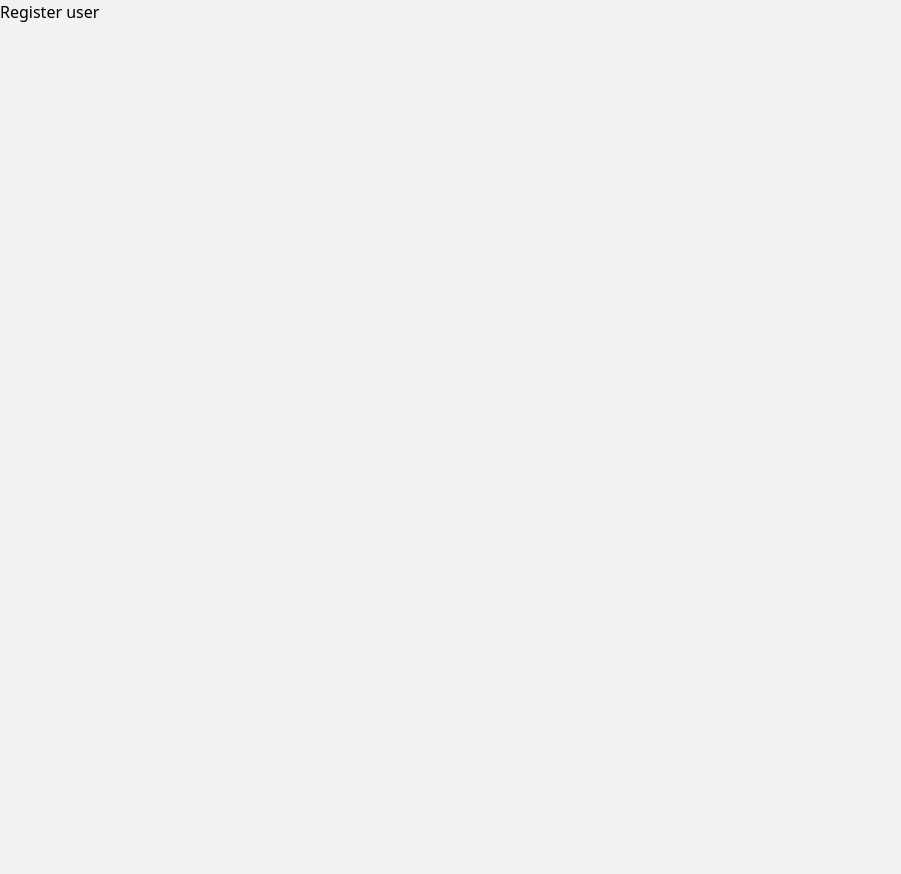
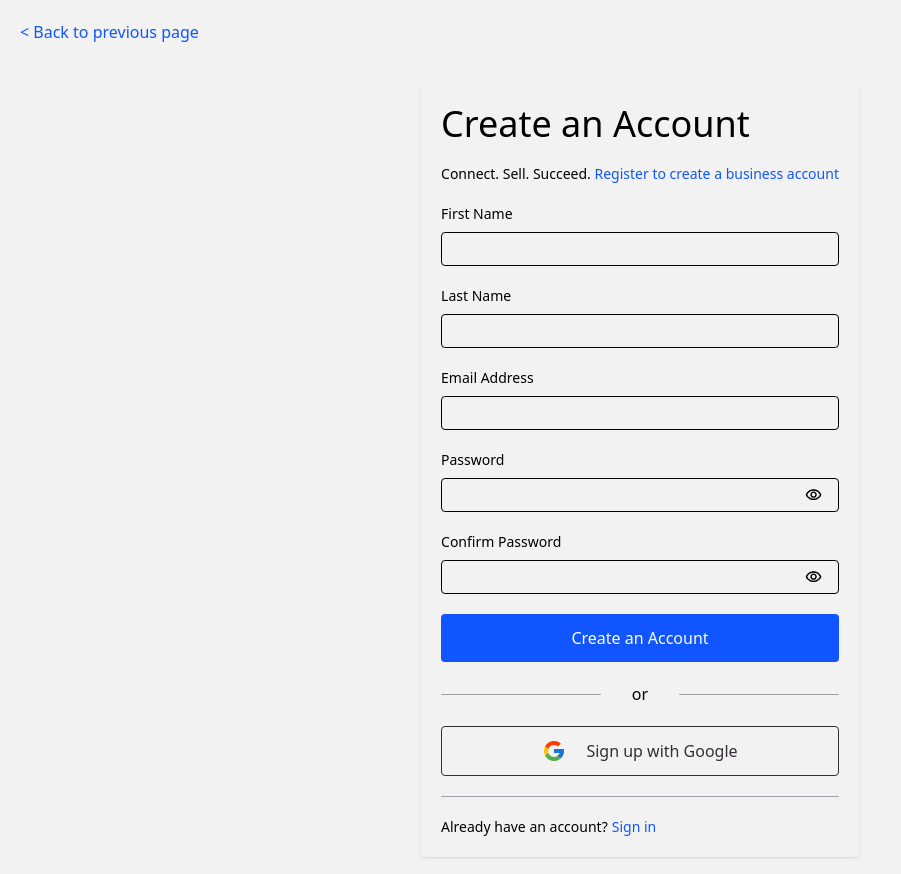
Before and after one commit to BikalRai/ecommerce-react-springboot, a React (Vite) app in the folder frontend/: page /userAuth/register in a window 1280 px wide. Shown: the top 874 px of the page, without its empty margins (0-901 px from the left). Before the commit the page ends 800 px from the top, so only its background shows below. Built offline with nearby package versions, Linux system fonts and the light colour scheme.

Commit message:
registration page design and update type condition in input type

```diff
--- a/frontend/src/components/StyledForm.jsx
+++ b/frontend/src/components/StyledForm.jsx
@@ -8,7 +8,7 @@ export default function StyledForm({
 
   return (
     <form className={`${baseStyles} ${className}`} {...rest}>
-      <h1 className='text-5xl'>{formHeader}</h1>
+      <h1 className='text-4xl'>{formHeader}</h1>
       {children}
     </form>
   );
--- a/frontend/src/components/StyledInput.jsx
+++ b/frontend/src/components/StyledInput.jsx
@@ -19,7 +19,7 @@ export default function StyledInput({
       </label>
       <div className='border rounded-sm flex items-center pr-4 peer-focus:border-blue-700'>
         <input
-          type={visibility ? "text" : name}
+          type={visibility ? "text" : type}
           id={name}
           name={name}
           className='py-1 px-4 w-full'
--- a/frontend/src/components/StyledPrimaryButton.jsx
+++ b/frontend/src/components/StyledPrimaryButton.jsx
@@ -1,6 +1,6 @@
 export default function StyledPrimaryButton({ text = "button" }) {
   return (
-    <button className='bg-primary text-light py-3 px-6 bg-primary-color rounded-sm cursor-pointer w-fit hover:bg-primary-hover transition'>
+    <button className='bg-primary text-light py-3 px-6 bg-primary-color rounded-sm cursor-pointer hover:bg-primary-hover transition'>
       {text}
     </button>
   );
--- /dev/null
+++ b/frontend/src/components/StyledSecondaryButton.jsx
@@ -0,0 +1,12 @@
+import googleIcon from "../assets/images/googleIcon.png";
+
+export default function StyledSecondaryButton({ text = "Secondary Button" }) {
+  return (
+    <button className='bg-transparent border rounded-sm text-dark font-medium py-3 px-6 cursor-pointer hover:bg-light transition-all flex justify-center items-center gap-5'>
+      <div className='w-6 h-6'>
+        <img src={googleIcon} className='h-auto w-full' />
+      </div>
+      <p>{text}</p>
+    </button>
+  );
+}
--- a/frontend/src/features/users/UserLogin.jsx
+++ b/frontend/src/features/users/UserLogin.jsx
@@ -8,7 +8,10 @@ export default function UserLogin() {
     <div className='p-5 flex flex-col gap-40 w-full h-[100dvh'>
       <Link className='font-medium text-primary'>{`< Back to previous page`}</Link>
       <div className='flex justify-center'>
-        <StyledForm className='max-w-[900px]' formHeader='Login'>
+        <StyledForm
+          className='max-w-[900px] shadow rounded-sm'
+          formHeader='Login'
+        >
           <p className='text-sm'>Make online shopping a breeze.</p>
           <StyledInput type='email' name='email' text='Email Address' />
           <StyledInput type='password' name='password' text='password' />
--- a/frontend/src/features/users/UserRegister.jsx
+++ b/frontend/src/features/users/UserRegister.jsx
@@ -1,3 +1,47 @@
+import { Link } from "react-router-dom";
+import StyledForm from "../../components/StyledForm";
+import StyledInput from "../../components/StyledInput";
+import StyledPrimaryButton from "../../components/StyledPrimaryButton";
+import StyledSecondaryButton from "../../components/StyledSecondaryButton";
+
 export default function UserRegister() {
-  return <h1>Register user</h1>;
+  return (
+    <div className='p-5 flex flex-col gap-10 w-full h-[100dvh'>
+      <Link className='font-medium text-primary'>{`< Back to previous page`}</Link>
+      <div className='flex justify-center'>
+        <StyledForm
+          formHeader='Create an Account'
+          className='shadow rounded-sm'
+        >
+          <p className='text-sm'>
+            Connect. Sell. Succeed.{" "}
+            <Link className='text-primary'>
+              Register to create a business account
+            </Link>
+          </p>
+          <StyledInput name='firstame' text='First Name' />
+          <StyledInput name='lastame' text='Last Name' />
+          <StyledInput name='email' text='Email Address' />
+          <StyledInput type='password' name='password' text='Password' />
+          <StyledInput
+            type='password'
+            name='cPassword'
+            text='Confirm Password'
+          />
+          <StyledPrimaryButton text='Create an Account' />
+          <div className=' flex justify-between items-center'>
+            <hr className='w-40 bg-zinc-400 rounded-sm border-0 h-[1px]' />
+            <p>or</p>
+            <hr className='w-40 bg-zinc-400 rounded-sm border-0 h-[1px]' />
+          </div>
+          <StyledSecondaryButton text='Sign up with Google' />
+          <hr className='bg-zinc-400 rounded-sm border-0 h-[1px]' />
+          <div className='flex gap-1 text-sm'>
+            <p className='font-medium'>Already have an account? </p>{" "}
+            <Link className='text-primary'>Sign in</Link>
+          </div>
+        </StyledForm>
+      </div>
+    </div>
+  );
 }
```
Also changed, not shown: frontend/src/assets/images/googleIcon.png (added).
